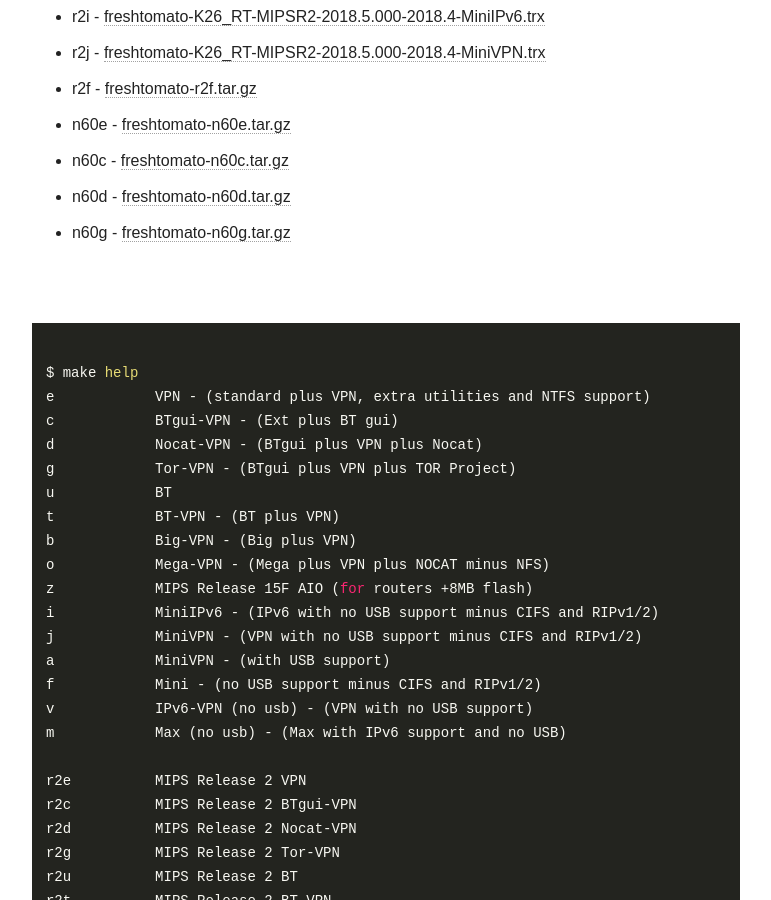
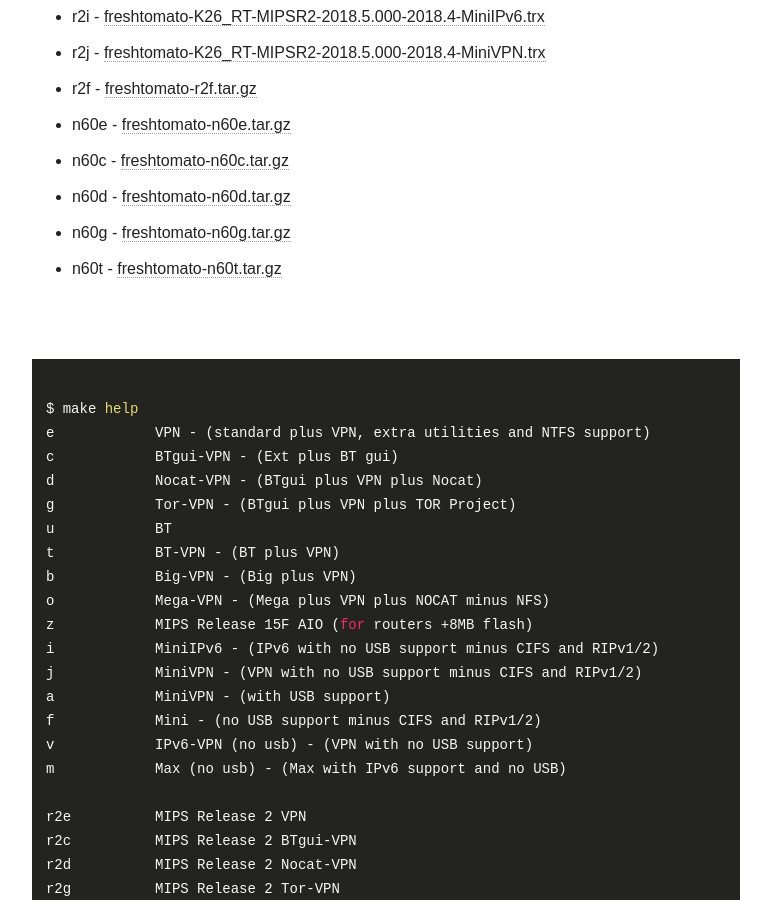
Before and after one commit to oglopss/freshtomato-mips-ci-jekyll, a Jekyll site: the page built from index.html, in a window 1280 px wide and 900 px high, scrolled down 1531 px. Shown: the whole window, without its empty margins (254-1025 px from the left). Built offline with Jekyll 4.4.1, drawn with Linux system fonts in a browser that asks for light colours; nearby versions of some CDN libraries.

Commit message:
Travis build 45 n60t pushed to gh-pages

```diff
--- a/_data/ss.yml
+++ b/_data/ss.yml
@@ -32,3 +32,4 @@
   - 0032 n60c freshtomato-n60c.tar.gz
   - 0033 n60d freshtomato-n60d.tar.gz
   - 0034 n60g freshtomato-n60g.tar.gz
+  - 0035 n60t freshtomato-n60t.tar.gz
```
